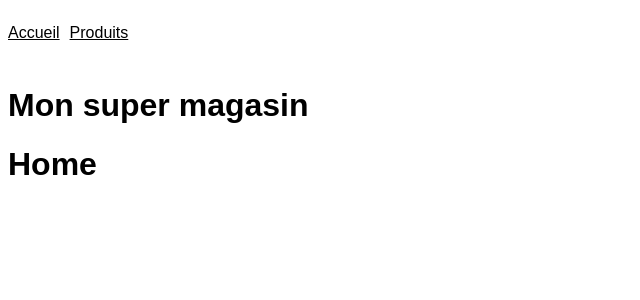
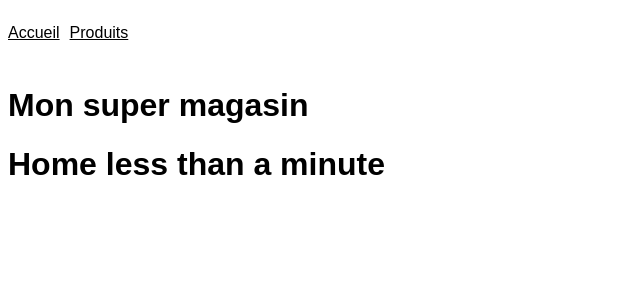
Before and after one commit to theawssemdoudd/Goul, a Next.js app: page / in a window 1280 px wide. Shown: the top 300 px of the page, without its empty margins (0-640 px from the left). Built offline with nearby package versions, Linux system fonts and the light colour scheme.

Commit message:
feat: add example for no js from server component

```diff
--- a/app/page.js
+++ b/app/page.js
@@ -1,5 +1,7 @@
+import DateAgo from "@/components/DateAgo";
+
 const Page = () => {
-  return <h1>Home</h1>;
+  return <h1>Home <DateAgo date={new Date()}/></h1>;
 }
 
 export default Page;
--- /dev/null
+++ b/components/DateAgo.js
@@ -0,0 +1,7 @@
+import { formatDistanceToNow } from 'date-fns';
+
+const DateAgo = ({ date }) => {
+  return formatDistanceToNow(date);
+};
+
+export default DateAgo;
--- a/package.json
+++ b/package.json
@@ -9,8 +9,9 @@
     "lint": "next lint"
   },
   "dependencies": {
+    "date-fns": "^4.1.0",
+    "next": "15.0.1",
     "react": "19.0.0-rc-69d4b800-20241021",
-    "react-dom": "19.0.0-rc-69d4b800-20241021",
-    "next": "15.0.1"
+    "react-dom": "19.0.0-rc-69d4b800-20241021"
   }
 }
```
Also changed, not shown: 1 other file (tests, documents, lock files or other folders).
